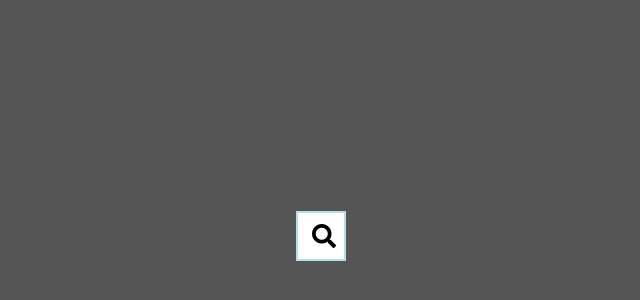
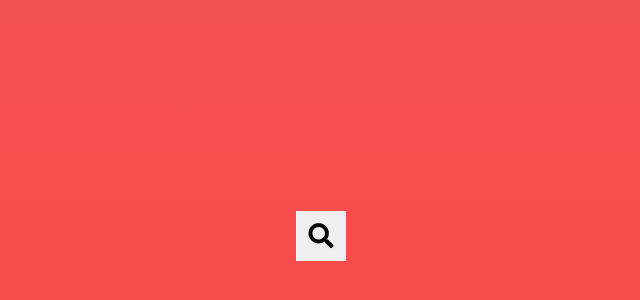
Before and after one commit to daudi13/disappearing-widgets, a plain HTML site: page index.html in a window 1280 px wide. Shown: the part 164-464 px from the top of the page, without its empty margins (319-959 px from the left). Drawn offline with Linux system fonts and the light colour scheme.

Commit message:
commit new updates

```diff
--- a/style.css
+++ b/style.css
@@ -5,60 +5,49 @@
 }
 
 body {
+    height: 100vh;
     display: flex;
     align-items: center;
     justify-content: center;
-    height: 100vh;
     margin: 0;
-    overflow: hidden;
-    font-family: 'Roboto', sans-serif;
-    background: #555;
+    background-image: linear-gradient(#f75656, #f74343);
 }
 
 .search {
+    position: relative;
     height: 50px;
-    position: relative;
 }
 
 .search .input {
     padding: 15px;
-    border: 2px solid powderblue;
-    border-radius: 20px 0 0 20px;
-    transition: width 0.3s ease;
+    height: 50px;
     width: 50px;
+    border: 0;
+    transition: width 0.4s ease;
     font-size: 18px;
-    height: 50px;
+    border-radius: 10px 0 0 10px;
 }
 
-.btn {
-    background: #fff;
-    cursor: pointer;
-    font-size: 24px;
+.search.active .input {
+    width: 200px;
+}
+
+.search .btn {
     position: absolute;
     top: 0;
     left: 0;
     height: 50px;
     width: 50px;
-    transition: transform 0.3s ease;
-    border: 2px solid powderblue;
-}
-
-
-.btn:focus,
-.input:focus {
-    outline: none;
-}
-
-
-
-.search.active .input {
-    width: 200px;
+    border: 0;
+    font-size: 25px;
+    transition: transform 0.4s ease;
 }
 
 .search.active .btn {
-    transform: translateX(198px);
+    transform: translateX(200px);
 }
 
-.search .btn i {
-    padding: 8px;
+.search .input:focus,
+.search .btn:focus {
+    outline: none;
 }
```
